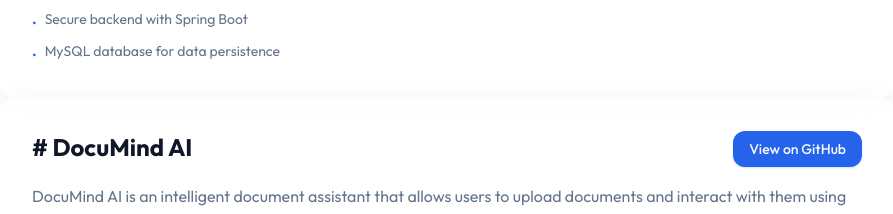
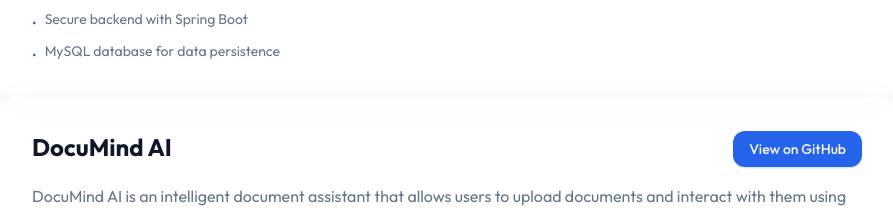
Before and after one commit to milapgrover/PortFolio, a React (Vite) app: page / in a window 1280 px wide. Shown: the part 3520-3734 px from the top of the page, without its empty margins (193-1086 px from the left). Built offline with nearby package versions, Linux system fonts and the light colour scheme.

Commit message:
Updated portfolio

```diff
--- a/src/pages/HomePage.jsx
+++ b/src/pages/HomePage.jsx
@@ -49,7 +49,7 @@ function HomePage() {
 
     },
     {
-      title: '# DocuMind AI ',
+      title: 'DocuMind AI ',
       description: 'DocuMind AI is an intelligent document assistant that allows users to upload documents and interact with them using AI. It can extract text from PDFs, answer questions based on document content, and generate concise summaries using advanced AI models.',
       techStack: ['React', 'Spring Boot', 'MySQL', 'REST API','Ollama (Local AI - Phi Model)', 'OpenAI'],
       features: [
```
